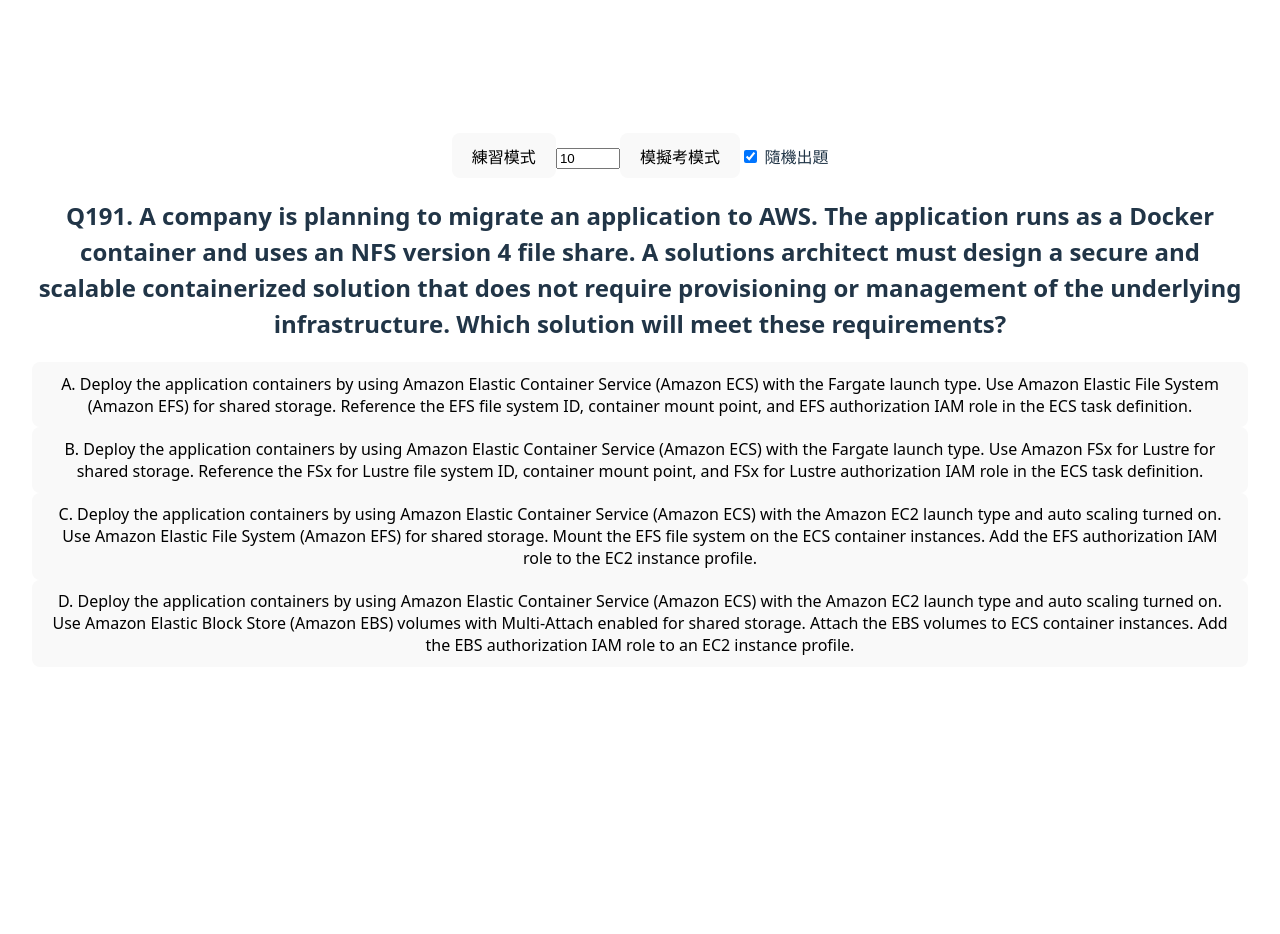
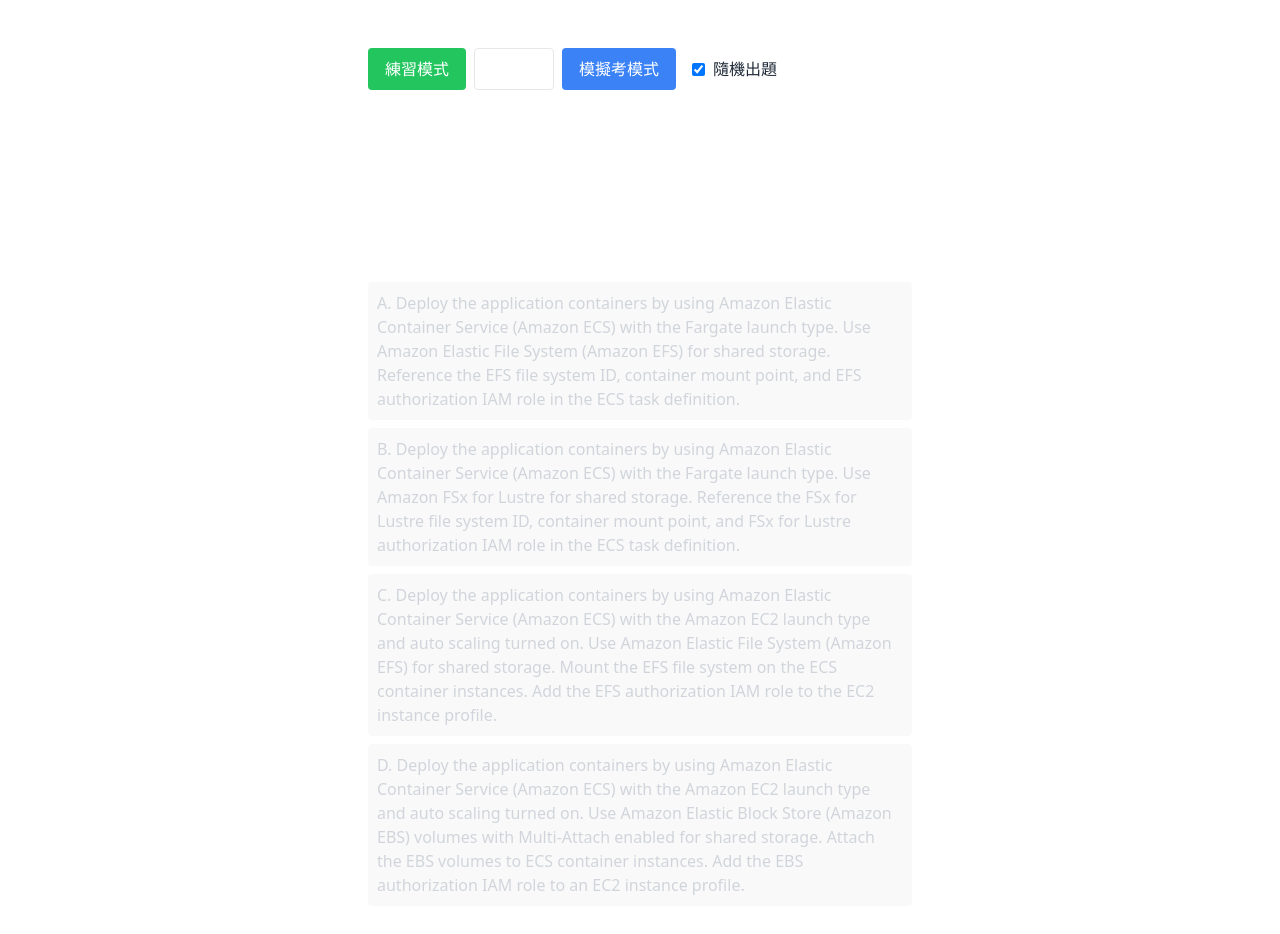
Before and after one commit to Phxww/quiz-app, a Vue app: page / in a window 1280 px wide. Shown: the top 934 px of the page. Before the commit the page ends 800 px from the top, so only its background shows below. Built offline with nearby package versions, Linux system fonts and the light colour scheme.

Commit message:
fix:adjust layout

```diff
--- a/index.html
+++ b/index.html
@@ -8,6 +8,7 @@
   </head>
   <body>
     <div id="app"></div>
+    <script src="https://cdn.tailwindcss.com"></script>
     <script type="module" src="/src/main.js"></script>
   </body>
 </html>
--- a/src/App.vue
+++ b/src/App.vue
@@ -112,8 +112,8 @@
         練習模式
       </button>
 
-      <input type="number" min="1" :max="allQuestions.length" v-model.number="examSize"
-        class="w-20 p-2 border rounded text-center" />
+      <input type="number " min="1" :max="allQuestions.length" v-model.number="examSize"
+        class="w-20 p-2 border rounded text-center text-white" />
       <button class="px-4 py-2 bg-blue-500 text-white rounded" @click="startExam">
         模擬考模式
       </button>
@@ -127,23 +127,26 @@
 
     <!-- 練習模式 -->
     <div v-if="mode === 'practice' && current < questions.length">
-      <h2 class="text-lg font-bold mb-2">
-        Q{{ questions[current]?.id }}. {{ questions[current]?.question }}
-      </h2>
+      <div class="text-wrap ">
+        <h2 class="break-all text-lg font-bold mb-2 text-left text-white">
+          Q{{ questions[current]?.id }}. {{ questions[current]?.question }}
+        </h2>
+      </div>
 
       <div v-for="opt in questions[current]?.options" :key="opt.letter" class="mb-2">
-        <button class="w-full p-2 border rounded" :class="{
-          'bg-green-200': showAnswer && opt.letter === questions[current].correct_answer,
-          'bg-red-200': showAnswer && selected === opt.letter && opt.letter !== questions[current].correct_answer
+        <button class="w-full p-2 border rounded text-left text-gray-300" :class="{
+          'bg-green-200 text-black': showAnswer && opt.letter === questions[current].correct_answer,
+          'bg-red-200 text-black': showAnswer && selected === opt.letter && opt.letter !== questions[current].correct_answer
         }" @click="selectOption(opt.letter)" :disabled="showAnswer">
           {{ opt.letter }}. {{ opt.text }}
         </button>
       </div>
 
-      <div v-if="showAnswer" class="mt-4">
-        <p class="text-sm text-gray-700">📘 解釋: {{ questions[current].explanation }}</p>
-        <p class="text-sm text-green-700">👉 為什麼正確: {{ questions[current].why_correct }}</p>
-        <p class="text-sm text-red-700">❌ 錯誤原因: {{ questions[current].why_others_wrong?.join('；') }}</p>
+      <div v-if="showAnswer" class="mt-4 ">
+        <p class="text-sm text-gray-400 text-left mb-2">📘 解釋: {{ questions[current].explanation }}</p>
+        <p class="text-sm text-green-700 text-left mb-2">👉 為什麼正確: {{ questions[current].why_correct }}</p>
+        <p class="text-sm text-red-700 text-left">❌ 錯誤原因: {{ questions[current].why_others_wrong?.join('；') }}</p>
+        <!-- <p class="text-sm text-red-700"> 為什麼對: {{ questions[current].detailed_reasoning?.join('；') }}</p> -->
 
         <button class="mt-4 p-2 bg-blue-500 text-white rounded" @click="nextQuestion">
           下一題
@@ -162,12 +165,12 @@
         進度：{{ current + 1 }} / {{ questions.length }}
       </p>
 
-      <h2 class="text-lg font-bold mb-2">
+      <h2 class="text-lg font-bold mb-2 text-left text-white">
         [模擬考] Q{{ current + 1 }}. {{ questions[current]?.question }}
       </h2>
 
       <div v-for="opt in questions[current]?.options" :key="opt.letter" class="mb-2">
-        <button class="w-full p-2 border rounded" @click="selectOption(opt.letter)">
+        <button class="w-full p-2 border rounded text-left text-gray-300" @click="selectOption(opt.letter)">
           {{ opt.letter }}. {{ opt.text }}
         </button>
       </div>
@@ -175,14 +178,14 @@
 
     <!-- 模擬考結束 -->
     <div v-if="mode === 'exam' && current >= questions.length" class="mt-6 text-center">
-      <h3 class="text-xl font-bold">🎉 模擬考結束</h3>
-      <p>你的分數：{{ score }} / {{ questions.length }}</p>
+      <h3 class="text-xl font-bold text-white">🎉 模擬考結束</h3>
+      <p class="text-white">你的分數：{{ score }} / {{ questions.length }}</p>
 
       <div v-for="(q, index) in questions" :key="q.id" class="mt-4 border-t pt-2 text-left">
-        <h4 class="font-semibold">Q{{ index + 1 }}. {{ q.question }}</h4>
-        <p>你的答案: {{ examAnswers[index]?.answer || "未作答" }}</p>
-        <p>正確答案: {{ q.correct_answer }}</p>
-        <p class="text-sm text-gray-700">📘 解釋: {{ q.explanation }}</p>
+        <h4 class="font-semibold text-left text-white">Q{{ index + 1 }}. {{ q.question }}</h4>
+        <p class=" text-gray-400">你的答案: {{ examAnswers[index]?.answer || "未作答" }}</p>
+        <p class=" text-gray-400">正確答案: {{ q.correct_answer }}</p>
+        <p class="text-sm text-gray-200">📘 解釋: {{ q.explanation }}</p>
       </div>
 
       <button class="mt-6 px-4 py-2 bg-blue-600 text-white rounded" @click="startExam">
```
Also changed, not shown: public/questions.json.
